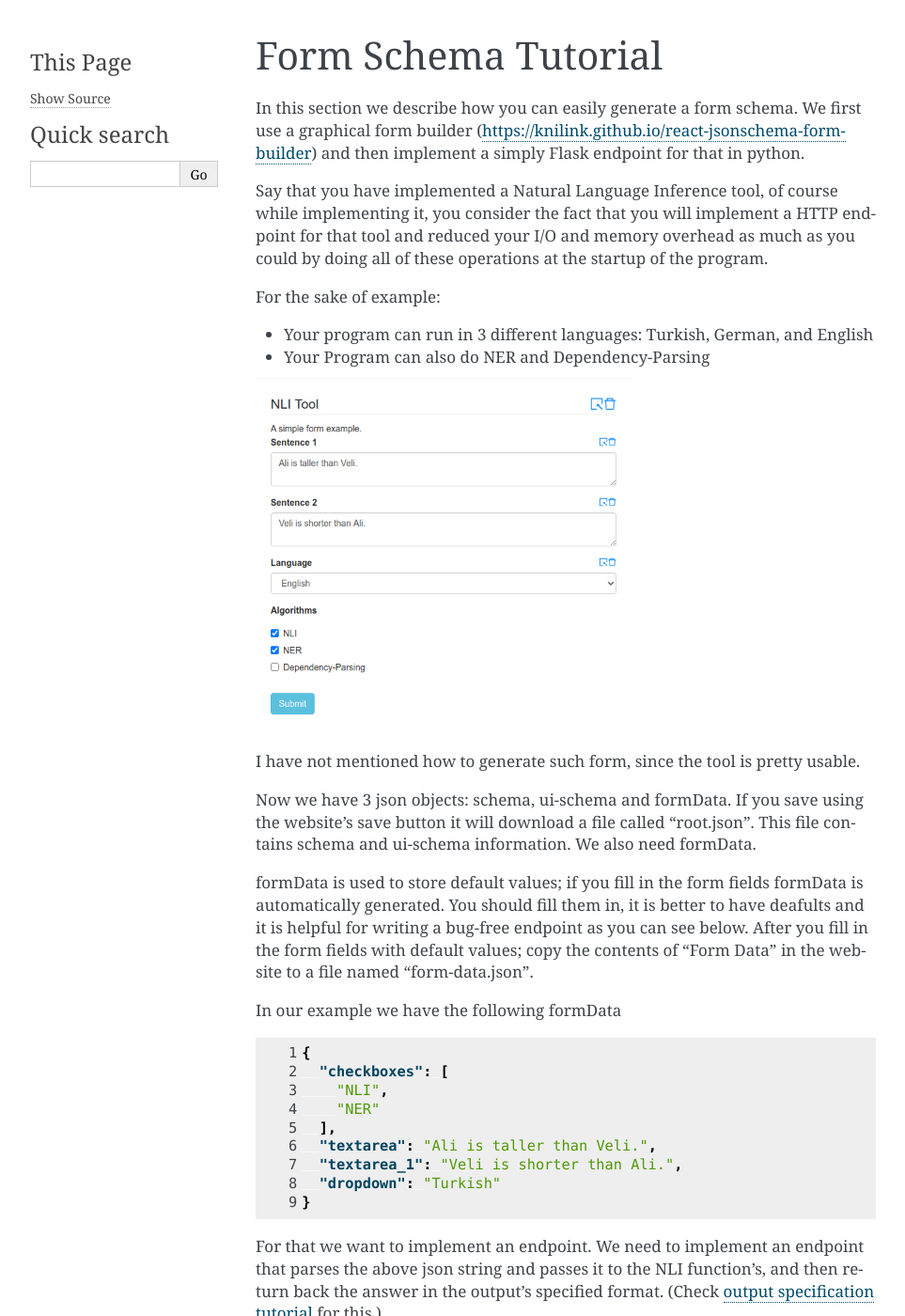
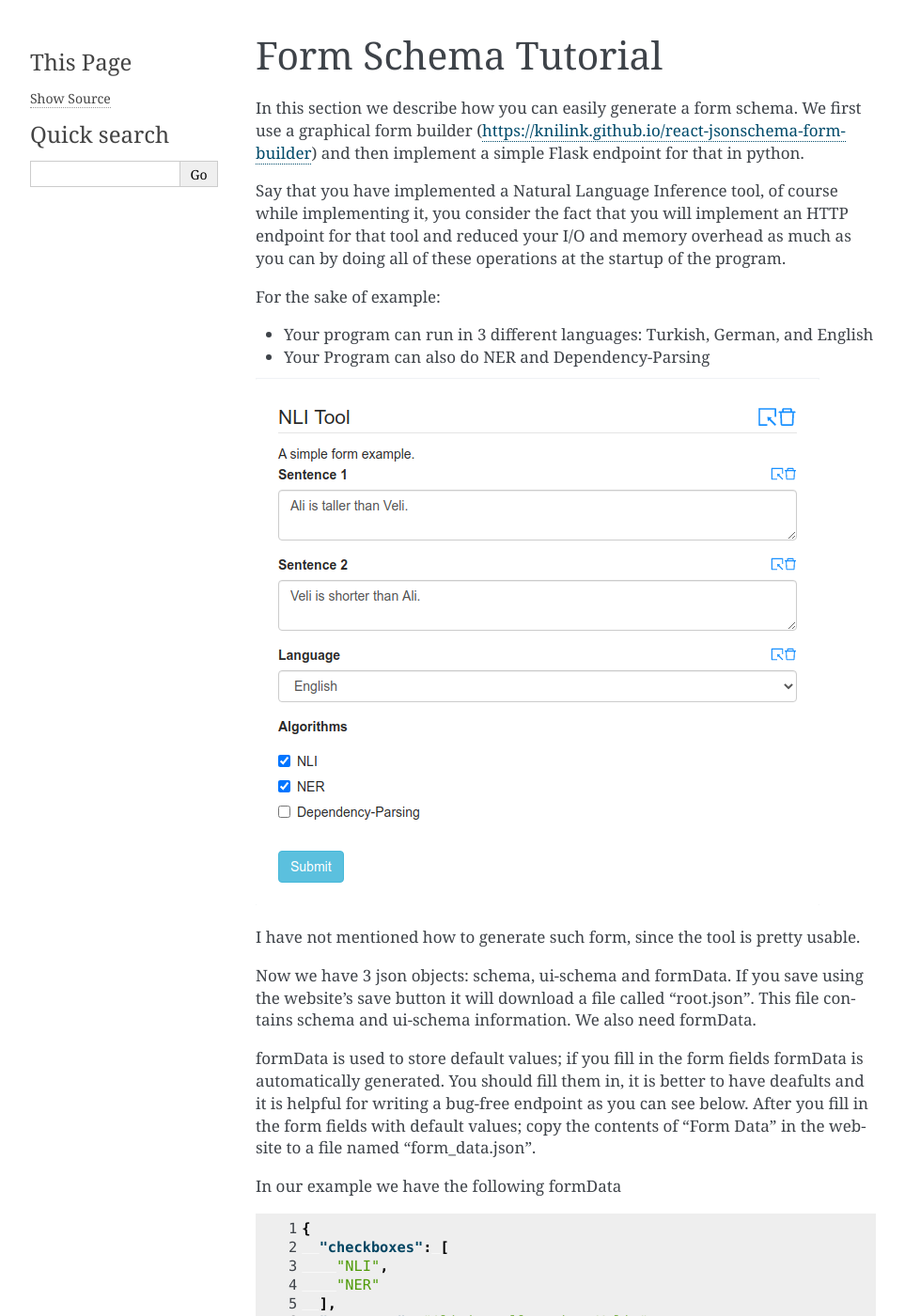
Before and after one commit to tabilab-dip/dip-docs, a Sphinx documentation site: the page built from docs/source/form_schema_tutorial.rst, in a window 1280 px wide and 1400 px high. Shown: the whole window at 94% size, without its empty margins (148-1111 px from the left). Built offline with Sphinx 7.4.7, drawn with Linux system fonts in a browser that asks for light colours; some of the changed text lies outside the part shown.

Commit message:
schema tutorial update

```diff
--- a/docs/source/dev_guide.rst
+++ b/docs/source/dev_guide.rst
@@ -8,3 +8,4 @@
 
    form_schema_tutorial
    output_tutorial
+   project_structure_tutorial
--- a/docs/source/form_schema_tutorial.rst
+++ b/docs/source/form_schema_tutorial.rst
@@ -3,9 +3,9 @@
 Form Schema Tutorial
 ====================
 
-In this section we describe how you can easily generate a form schema. We first use a graphical form builder (https://knilink.github.io/react-jsonschema-formbuilder) and then implement a simply Flask endpoint for that in python.
+In this section we describe how you can easily generate a form schema. We first use a graphical form builder (https://knilink.github.io/react-jsonschema-formbuilder) and then implement a simple Flask endpoint for that in python.
 
-Say that you have implemented a Natural Language Inference tool, of course while implementing it, you consider the fact that you will implement a HTTP endpoint for that tool and reduced your I/O and memory overhead as much as you could by doing all of these operations at the startup of the program.
+Say that you have implemented a Natural Language Inference tool, of course while implementing it, you consider the fact that you will implement an HTTP endpoint for that tool and reduced your I/O and memory overhead as much as you can by doing all of these operations at the startup of the program.
 
 For the sake of example:
 
@@ -14,7 +14,7 @@
 
 
 .. image:: images/nli_mock_json_form_schema.png
-  :width: 400
+  :width: 600
   :alt: Schema
 
 I have not mentioned how to generate such form, since the tool is pretty usable.
@@ -22,7 +22,7 @@
 Now we have 3 json objects: schema, ui-schema and formData. If you save using the website's save button
 it will download a file called "root.json". This file contains schema and ui-schema information. We also need formData.
 
-formData is used to store default values; if you fill in the form fields formData is automatically generated. You should fill them in, it is better to have deafults and it is helpful for writing a bug-free endpoint as you can see below. After you fill in the form fields with default values; copy the contents of "Form Data" in the website to a file named "form-data.json".
+formData is used to store default values; if you fill in the form fields formData is automatically generated. You should fill them in, it is better to have deafults and it is helpful for writing a bug-free endpoint as you can see below. After you fill in the form fields with default values; copy the contents of "Form Data" in the website to a file named "form_data.json".
 
 
 In our example we have the following formData
@@ -40,7 +40,7 @@
       "dropdown": "Turkish"
     }
 
-For that we want to implement an endpoint. We need to implement an endpoint that parses the above json string and passes it to the NLI function's, and then return back the answer in the output's specified format. (Check  :ref:`output specification tutorial <output-tutorial>` for this.)
+For that we want to implement an endpoint that parses the above json string and passes it to the NLI functions, and finally, return back the answer in the output's specified format. (Check  :ref:`output specification tutorial <output-tutorial>` for this.)
 
 .. code-block:: python
     :linenos:
--- /dev/null
+++ b/docs/source/project_structure_tutorial.rst
@@ -0,0 +1,6 @@
+.. _project-structure-tutorial:
+
+Project Structure Tutorial
+==========================
+
+TODO
```
Also changed, not shown: other parts of docs/source/form_schema_tutorial.rst (+8 -1 lines).
